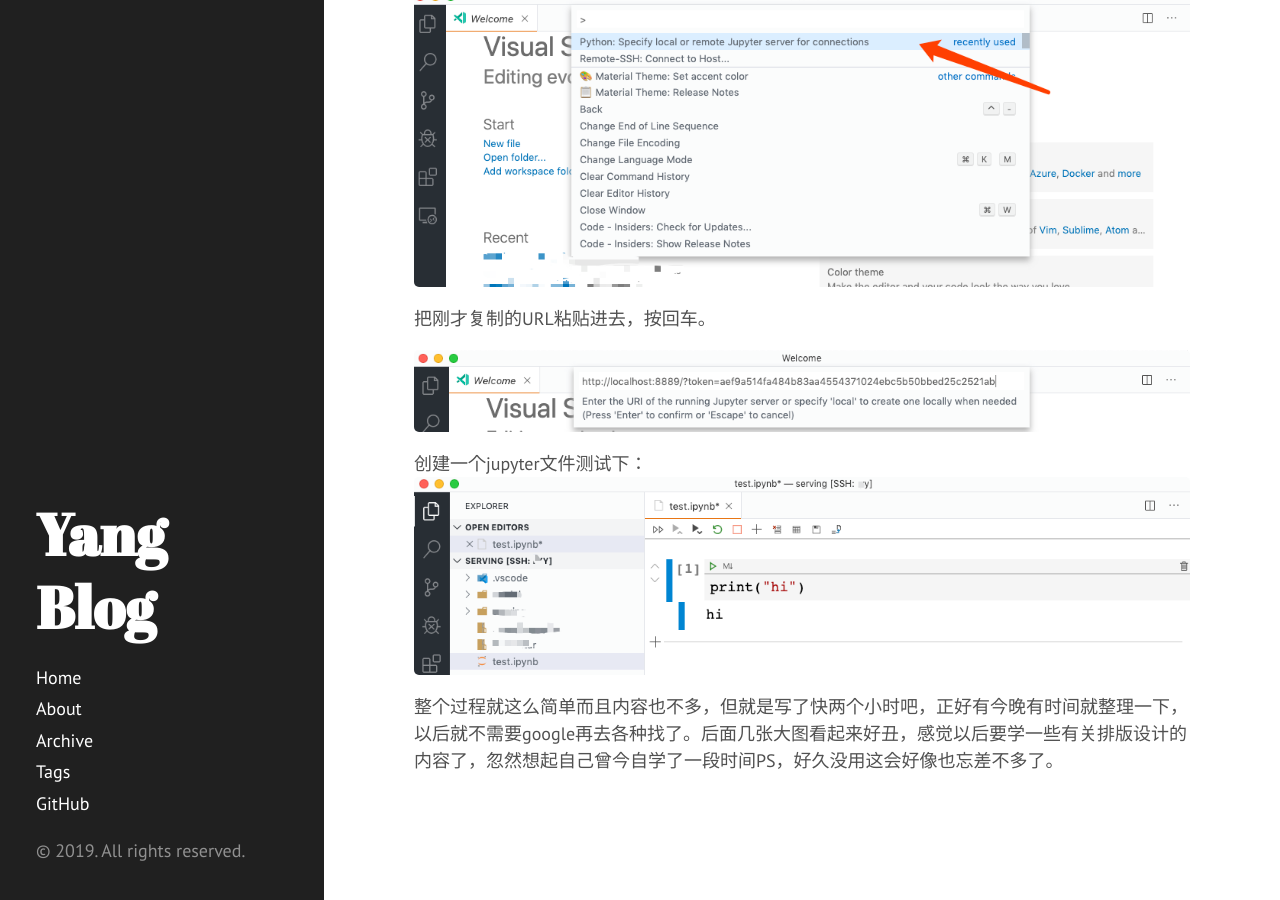
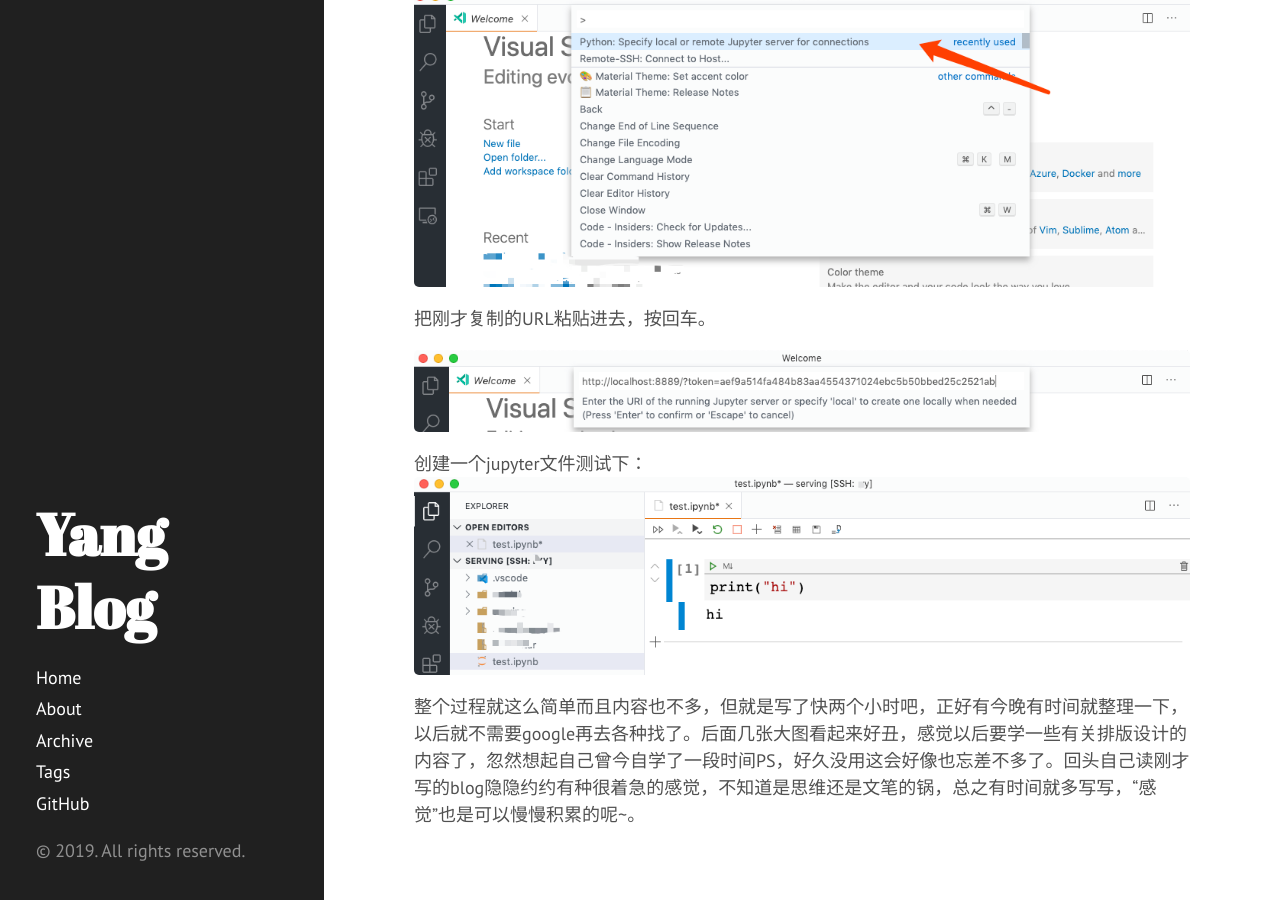
Before and after one commit to diego1109/diego1109.github.io, a Jekyll site: the page built from _posts/2019-12-18-vscode-connect-jupyterNotebook-on-server.md, in a window 1280 px wide and 900 px high, scrolled down 2419 px. Built offline with Jekyll 4.4.1, drawn with Linux system fonts in a browser that asks for light colours; nearby versions of some CDN libraries; comment, search, counter and statistics services are not loaded; some of the changed text lies outside the part shown.

Commit message:
change 2019-12-18-vscode-connect-jupyterNotebook-on-server.md

```diff
--- a/_posts/2019-12-18-vscode-connect-jupyterNotebook-on-server.md
+++ b/_posts/2019-12-18-vscode-connect-jupyterNotebook-on-server.md
@@ -72,4 +72,4 @@ vscode现在就可以远程连接服务器了，如果想写python代码，直
 
 
 
-整个过程就这么简单而且内容也不多，但就是写了快两个小时吧，正好有今晚有时间就整理一下，以后就不需要google再去各种找了。后面几张大图看起来好丑，感觉以后要学一些有关排版设计的内容了，忽然想起自己曾今自学了一段时间PS，好久没用这会好像也忘差不多了。
+整个过程就这么简单而且内容也不多，但就是写了快两个小时吧，正好有今晚有时间就整理一下，以后就不需要google再去各种找了。后面几张大图看起来好丑，感觉以后要学一些有关排版设计的内容了，忽然想起自己曾今自学了一段时间PS，好久没用这会好像也忘差不多了。回头自己读刚才写的blog隐隐约约有种很着急的感觉，不知道是思维还是文笔的锅，总之有时间就多写写，“感觉”也是可以慢慢积累的呢~。
```
Also changed, not shown: other parts of _posts/2019-12-18-vscode-connect-jupyterNotebook-on-server.md (+1 -1 lines).
